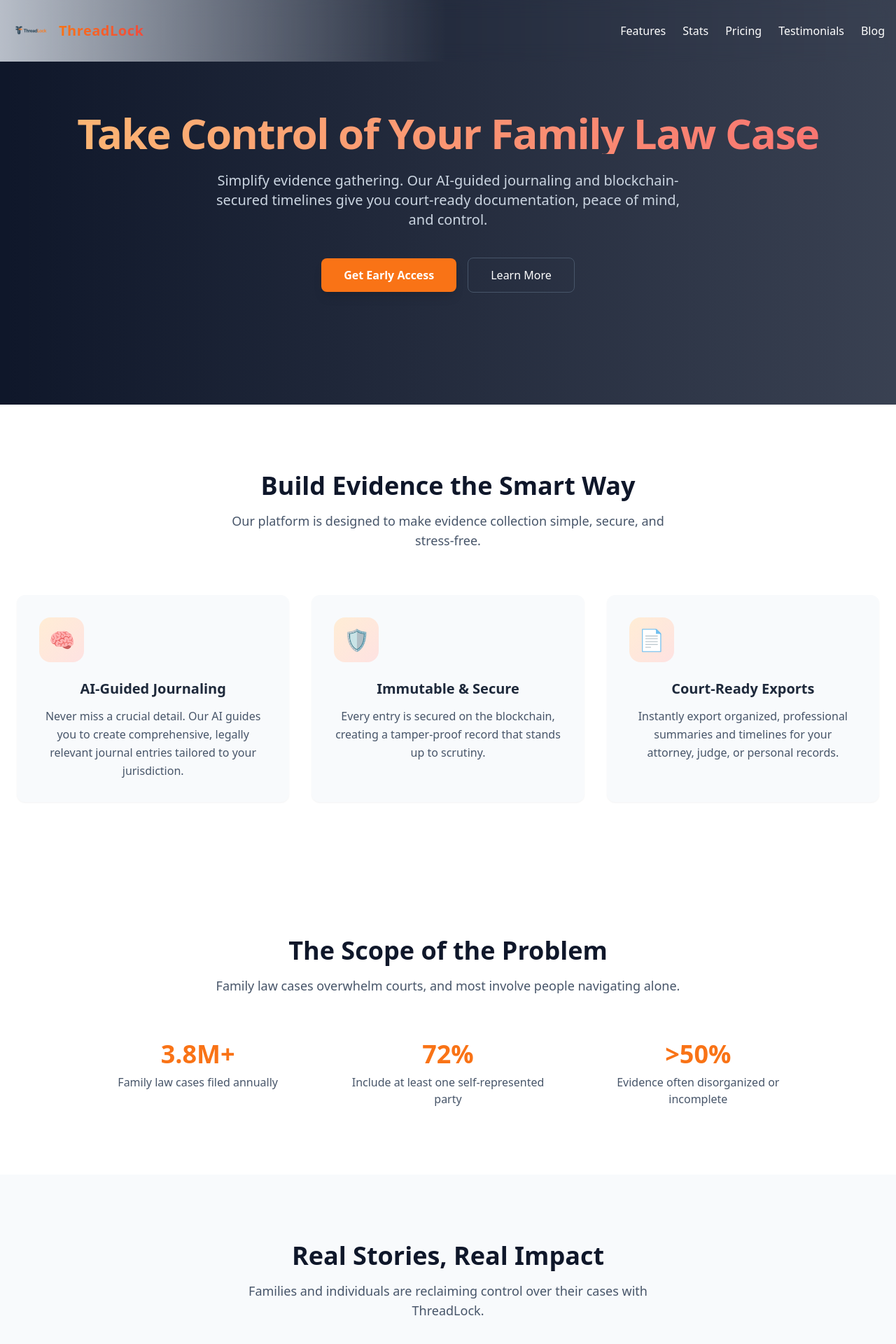
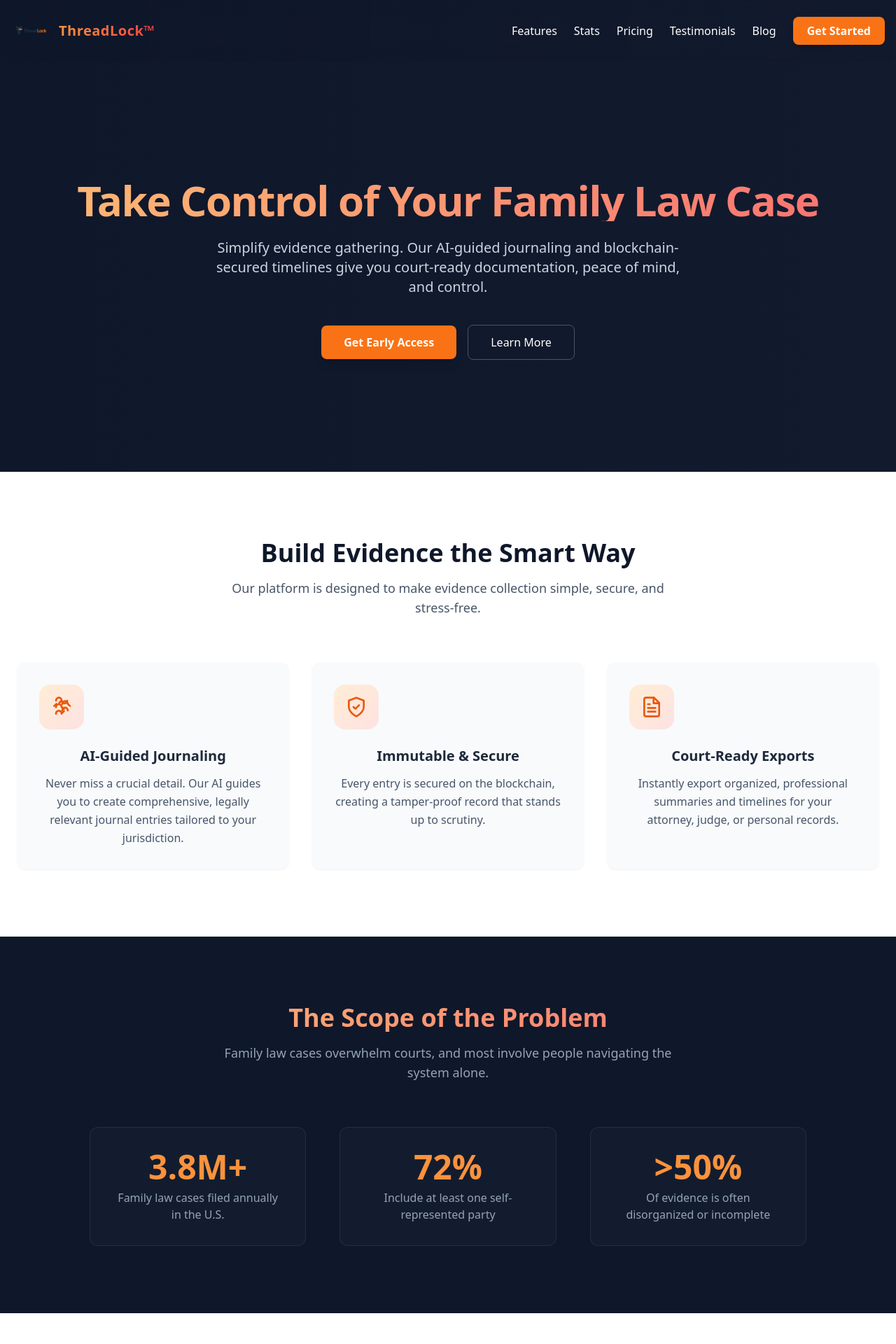
Before and after one commit to RedThreadGrp/ThreadLock, a Next.js app: page / in a window 1280 px wide. Shown: the top 1920 px of the page at 70% size. Built offline with nearby package versions, Linux system fonts and the light colour scheme.

Commit message:
Update index.js

```diff
--- a/pages/index.js
+++ b/pages/index.js
@@ -1,28 +1,46 @@
-import React from "react";
+import React from 'react';
+
+// --- SVG ICONS ---
+// Using inline SVGs is a great practice in React.
+// It avoids extra network requests and allows for easy styling with CSS.
+const BrainCircuitIcon = (props) => (
+  <svg xmlns="http://www.w3.org/2000/svg" width="24" height="24" viewBox="0 0 24 24" fill="none" stroke="currentColor" strokeWidth="2" strokeLinecap="round" strokeLinejoin="round" {...props}><path d="M12 5a3 3 0 1 0-5.993.23" /><path d="M18.668 15.65a3 3 0 1 0-5.993.23" /><path d="M12 12a3 3 0 1 0-5.993.23" /><path d="M12 19a3 3 0 1 0-5.993.23" /><path d="M18.668 8.65a3 3 0 1 0-5.993.23" /><path d="M12 5a3 3 0 1 0 5.993.23" /><path d="m12 12 2.5 2.5" /><path d="m12 5-2.5 2.5" /><path d="m18.5 8.5 2.5 2.5" /><path d="m12 19 2.5-2.5" /><path d="m6.5 8.5-2.5 2.5" /></svg>
+);
+const ShieldCheckIcon = (props) => (
+  <svg xmlns="http://www.w3.org/2000/svg" width="24" height="24" viewBox="0 0 24 24" fill="none" stroke="currentColor" strokeWidth="2" strokeLinecap="round" strokeLinejoin="round" {...props}><path d="M12 22s8-4 8-10V5l-8-3-8 3v7c0 6 8 10 8 10z" /><path d="m9 12 2 2 4-4" /></svg>
+);
+const FileTextIcon = (props) => (
+  <svg xmlns="http://www.w3.org/2000/svg" width="24" height="24" viewBox="0 0 24 24" fill="none" stroke="currentColor" strokeWidth="2" strokeLinecap="round" strokeLinejoin="round" {...props}><path d="M14.5 2H6a2 2 0 0 0-2 2v16a2 2 0 0 0 2 2h12a2 2 0 0 0 2-2V7.5L14.5 2z" /><polyline points="14 2 14 8 20 8" /><line x1="16" y1="13" x2="8" y2="13" /><line x1="16" y1="17" x2="8" y2="17" /><line x1="10" y1="9" x2="8" y2="9" /></svg>
+);
+
 
 // --- HEADER ---
 const Header = () => (
-  <header className="absolute top-0 left-0 w-full z-10 p-4 bg-gradient-to-r from-slate-200/80 via-transparent to-transparent backdrop-blur-md">
+  <header className="absolute top-0 left-0 w-full z-10 p-4 bg-gradient-to-r from-slate-900/50 via-slate-900/20 to-transparent backdrop-blur-md">
     <div className="container mx-auto flex justify-between items-center">
       <div className="flex items-center space-x-3">
-        <img src="/threadlock-logo.png" alt="ThreadLock Logo" className="h-14 w-auto" />
-        <span className="text-transparent bg-clip-text bg-gradient-to-r from-orange-500 to-red-500 font-bold text-xl tracking-wide">ThreadLock<sup>TM</sup></span>
+        <img src="/threadlock-logo.png" alt="ThreadLock Logo" className="h-14 w-auto" onError={(e) => { e.target.onerror = null; e.target.src='https://placehold.co/100x100/1e293b/f97316?text=T' }} />
+        <span className="text-transparent bg-clip-text bg-gradient-to-r from-orange-400 to-red-500 font-bold text-xl tracking-wide">ThreadLock™</span>
       </div>
-      <nav className="space-x-6 text-white font-medium">
-        <a href="#features" className="hover:text-orange-400">Features</a>
-        <a href="#stats" className="hover:text-orange-400">Stats</a>
-        <a href="#pricing" className="hover:text-orange-400">Pricing</a>
-        <a href="#testimonials" className="hover:text-orange-400">Testimonials</a>
-        <a href="https://blog.threadlock.ai" className="hover:text-orange-400">Blog</a>
+      <nav className="hidden md:flex space-x-6 text-white font-medium items-center">
+        <a href="#features" className="hover:text-orange-400 transition-colors">Features</a>
+        <a href="#stats" className="hover:text-orange-400 transition-colors">Stats</a>
+        <a href="#pricing" className="hover:text-orange-400 transition-colors">Pricing</a>
+        <a href="#testimonials" className="hover:text-orange-400 transition-colors">Testimonials</a>
+        <a href="https://blog.threadlock.ai" target="_blank" rel="noopener noreferrer" className="hover:text-orange-400 transition-colors">Blog</a>
+        <a href="#pricing" className="bg-orange-500 text-white font-semibold px-5 py-2 rounded-lg shadow-md hover:bg-orange-600 transform hover:-translate-y-0.5 transition-all duration-300 ease-in-out">
+          Get Started
+        </a>
       </nav>
     </div>
   </header>
 );
 
+
 // --- HERO SECTION ---
 const HeroSection = () => (
-  <section className="relative text-white bg-slate-900">
-    <div className="absolute inset-0 bg-gradient-to-l from-slate-200/20 to-transparent"></div>
+  <section className="relative text-white bg-slate-900 pt-24">
+    <div className="absolute inset-0 bg-gradient-to-l from-slate-800/20 to-transparent"></div>
     <div className="relative container mx-auto px-6 py-32 md:py-40 text-center">
       <h1 className="text-4xl md:text-6xl font-extrabold tracking-tight leading-tight text-transparent bg-clip-text bg-gradient-to-r from-orange-300 to-red-400">
         Take Control of Your Family Law Case
@@ -50,7 +68,7 @@ const HeroSection = () => (
 
 // --- FEATURE CARD ---
 const FeatureCard = ({ icon, title, children }) => (
-  <div className="bg-slate-50 p-8 rounded-xl shadow-sm hover:shadow-md transition-shadow duration-300">
+  <div className="bg-slate-50 p-8 rounded-xl shadow-sm hover:shadow-lg hover:-translate-y-1 transition-all duration-300">
     <div className="w-16 h-16 mb-6 bg-gradient-to-br from-orange-100 to-red-100 text-orange-600 flex items-center justify-center rounded-2xl">
       {icon}
     </div>
@@ -70,13 +88,13 @@ const FeaturesSection = () => (
         Our platform is designed to make evidence collection simple, secure, and stress-free.
       </p>
       <div className="grid md:grid-cols-3 gap-8">
-        <FeatureCard icon={<span className="text-3xl">🧠</span>} title="AI-Guided Journaling">
+        <FeatureCard icon={<BrainCircuitIcon className="w-8 h-8" />} title="AI-Guided Journaling">
           Never miss a crucial detail. Our AI guides you to create comprehensive, legally relevant journal entries tailored to your jurisdiction.
         </FeatureCard>
-        <FeatureCard icon={<span className="text-3xl">🛡️</span>} title="Immutable & Secure">
+        <FeatureCard icon={<ShieldCheckIcon className="w-8 h-8" />} title="Immutable & Secure">
           Every entry is secured on the blockchain, creating a tamper-proof record that stands up to scrutiny.
         </FeatureCard>
-        <FeatureCard icon={<span className="text-3xl">📄</span>} title="Court-Ready Exports">
+        <FeatureCard icon={<FileTextIcon className="w-8 h-8" />} title="Court-Ready Exports">
           Instantly export organized, professional summaries and timelines for your attorney, judge, or personal records.
         </FeatureCard>
       </div>
@@ -86,48 +104,49 @@ const FeaturesSection = () => (
 
 // --- STATISTICS SECTION ---
 const StatisticsSection = () => (
-  <section id="stats" className="py-24 bg-white text-gray-800">
+    <section id="stats" className="py-24 bg-slate-900 text-white">
         <div className="container mx-auto px-6 text-center">
-      <h2 className="text-3xl md:text-4xl font-bold mb-4 text-slate-900">
+            <h2 className="text-3xl md:text-4xl font-bold mb-4 text-transparent bg-clip-text bg-gradient-to-r from-orange-300 to-red-400">
                 The Scope of the Problem
             </h2>
-      <p className="text-lg text-slate-600 max-w-2xl mx-auto mb-16">
-        Family law cases overwhelm courts, and most involve people navigating alone.
+            <p className="text-lg text-slate-400 max-w-2xl mx-auto mb-16">
+                Family law cases overwhelm courts, and most involve people navigating the system alone.
             </p>
             <div className="grid md:grid-cols-3 gap-12 max-w-5xl mx-auto">
-        <div>
-          <h3 className="text-4xl font-extrabold text-orange-500">3.8M+</h3>
-          <p className="text-slate-600 mt-2">Family law cases filed annually</p>
+                <div className="border border-slate-700/50 bg-slate-800/30 p-8 rounded-xl">
+                    <h3 className="text-5xl font-extrabold text-orange-400">3.8M+</h3>
+                    <p className="text-slate-400 mt-2 font-medium">Family law cases filed annually in the U.S.</p>
                 </div>
-        <div>
-          <h3 className="text-4xl font-extrabold text-orange-500">72%</h3>
-          <p className="text-slate-600 mt-2">Include at least one self-represented party</p>
+                <div className="border border-slate-700/50 bg-slate-800/30 p-8 rounded-xl">
+                    <h3 className="text-5xl font-extrabold text-orange-400">72%</h3>
+                    <p className="text-slate-400 mt-2 font-medium">Include at least one self-represented party</p>
                 </div>
-        <div>
-          <h3 className="text-4xl font-extrabold text-orange-500">&gt;50%</h3>
-          <p className="text-slate-600 mt-2">Evidence often disorganized or incomplete</p>
+                <div className="border border-slate-700/50 bg-slate-800/30 p-8 rounded-xl">
+                    <h3 className="text-5xl font-extrabold text-orange-400">&gt;50%</h3>
+                    <p className="text-slate-400 mt-2 font-medium">Of evidence is often disorganized or incomplete</p>
                 </div>
             </div>
         </div>
     </section>
 );
 
+
 // --- TESTIMONIALS SECTION ---
 const TestimonialsSection = () => (
-  <section id="testimonials" className="py-24 bg-slate-50 text-gray-800">
+  <section id="testimonials" className="py-24 bg-white text-gray-800">
     <div className="container mx-auto px-6 text-center">
       <h2 className="text-3xl md:text-4xl font-bold mb-4 text-slate-900">Real Stories, Real Impact</h2>
       <p className="text-lg text-slate-600 mb-16 max-w-2xl mx-auto">
         Families and individuals are reclaiming control over their cases with ThreadLock.
       </p>
       <div className="grid md:grid-cols-2 gap-12 max-w-4xl mx-auto">
-        <div className="bg-white p-8 rounded-xl shadow-md">
+        <div className="bg-slate-50 p-8 rounded-xl shadow-md">
           <p className="text-slate-700 italic mb-6">
             "Before ThreadLock, I was drowning in emails and screenshots. Now, I can export a clean timeline for my attorney in minutes. It changed my case."
           </p>
           <h4 className="font-semibold text-slate-900">– Sarah M., Parent</h4>
         </div>
-        <div className="bg-white p-8 rounded-xl shadow-md">
+        <div className="bg-slate-50 p-8 rounded-xl shadow-md">
           <p className="text-slate-700 italic mb-6">
             "Keeping track of incidents used to feel impossible. ThreadLock gave me peace of mind and a clear, organized record for court."
           </p>
```
Lines whose indentation alone changed are shown as unchanged.
